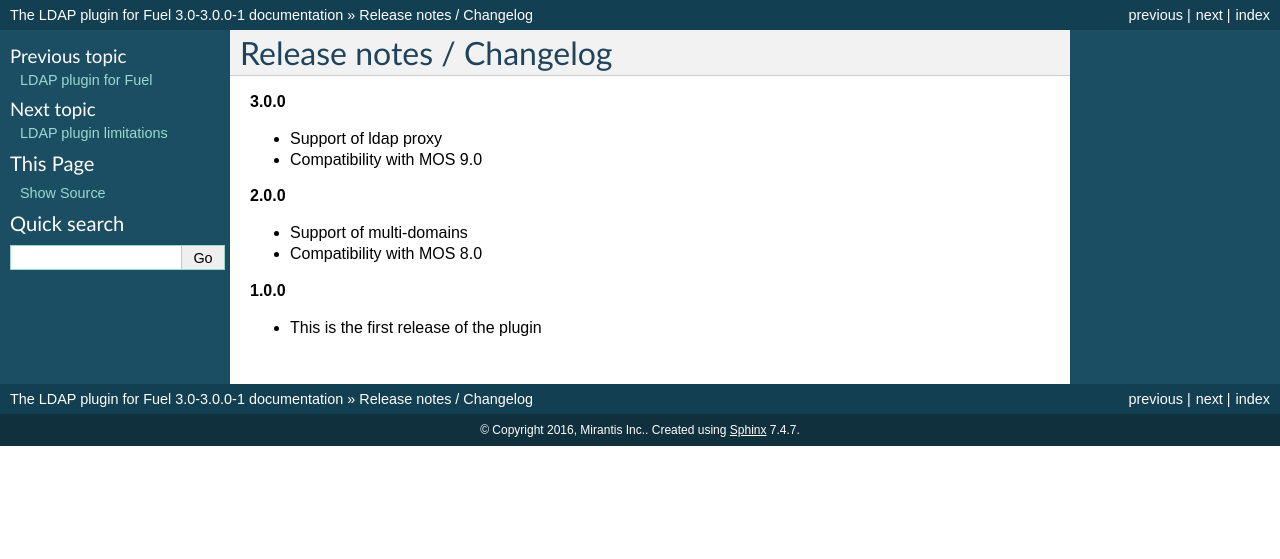
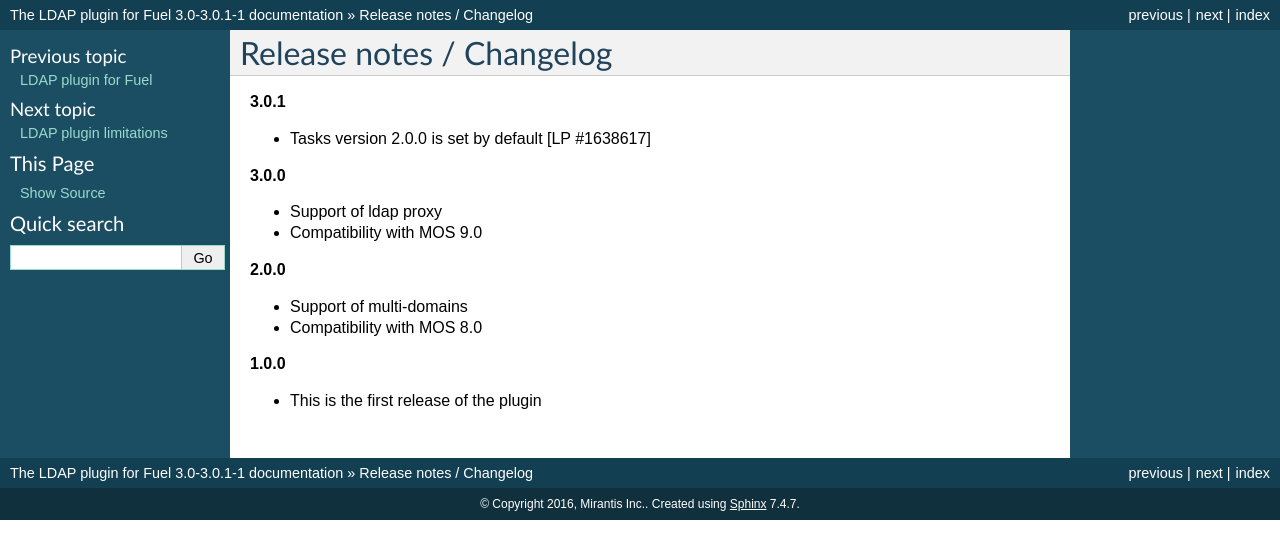
Before and after one commit to openstack-archive/fuel-plugin-ldap, a Sphinx documentation site: the page built from doc/source/changelog.rst, in a window 1280 px wide. Shown: the top 559 px of the page. Built offline with Sphinx 7.4.7, drawn with Linux system fonts in a browser that asks for light colours.

Commit message:
Release plugin 3.0.1 version
Change-Id: Ia4f9355aea0be9255e4d4df19242b53e29545889

```diff
--- a/doc/source/changelog.rst
+++ b/doc/source/changelog.rst
@@ -1,5 +1,9 @@
 Release notes / Changelog
 =========================
+
+**3.0.1**
+
+* Tasks version 2.0.0 is set by default [LP #1638617]
 
 **3.0.0**
 
--- a/doc/source/conf.py
+++ b/doc/source/conf.py
@@ -11,8 +11,8 @@
 project = u'The LDAP plugin for Fuel'
 copyright = u'2016, Mirantis Inc.'
 
-version = '3.0-3.0.0-1'
-release = '3.0-3.0.0-1'
+version = '3.0-3.0.1-1'
+release = '3.0-3.0.1-1'
 
 exclude_patterns = []
 
--- a/doc/source/installation.rst
+++ b/doc/source/installation.rst
@@ -15,12 +15,12 @@
    that). If you do not have the Fuel Master node yet, see `Quick Start Guide
    <http://docs.openstack.org/developer/fuel-docs/userdocs/fuel-install-guide/install/install_install_fuel_master_node.html>`_::
 
-   # scp ldap-3.0-3.0.0-1.noarch.rpm root@<Fuel_Master_IP>:/tmp
+   # scp ldap-3.0-3.0.1-1.noarch.rpm root@<Fuel_Master_IP>:/tmp
 
 #. Log into the Fuel Master node. Install the plugin::
 
    # cd /tmp
-   # fuel plugins --install ldap-3.0-3.0.0-1.noarch.rpm
+   # fuel plugins --install ldap-3.0-3.0.1-1.noarch.rpm
 
 #. Check if the plugin was installed successfully
 
@@ -29,4 +29,4 @@
         # fuel plugins
         id | name | version | package_version | releases
         ---+------+---------+-----------------+--------------------
-        1  | ldap | 3.0.0   | 3.0.0           | ubuntu (mitaka-9.0)
+        1  | ldap | 3.0.1   | 3.0.0           | ubuntu (mitaka-9.0)
--- a/doc/source/removal.rst
+++ b/doc/source/removal.rst
@@ -5,7 +5,7 @@
 
 #. Uninstall the plugin::
 
-      # fuel plugins --remove ldap==3.0.0
+      # fuel plugins --remove ldap==3.0.1
 
 #. Check if the plugin was uninstalled successfully::
 
--- a/metadata.yaml
+++ b/metadata.yaml
@@ -1,6 +1,6 @@
 name: ldap
 title: LDAP plugin for Keystone
-version: '3.0.0'
+version: '3.0.1'
 description: Enable to use LDAP authentication backend for Keystone
 fuel_version: ['9.0']
 licenses: ['Apache License Version 2.0']
```
